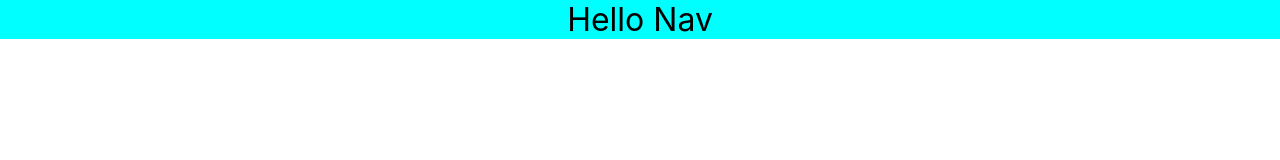
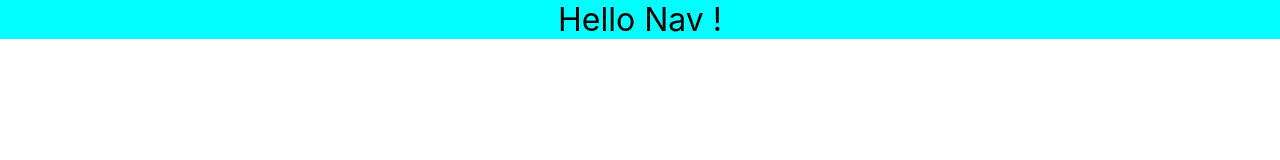
Before and after one commit to karancode-singh/ShareMyGaddi-carpooling, a React (Create React App) app in the folder frontend/: page / in a window 1280 px wide. Shown: the top 160 px of the page. Built offline with nearby package versions, Linux system fonts and the light colour scheme.

Commit message:
feat(navbar): first commit

```diff
--- a/frontend/src/components/Navbar.js
+++ b/frontend/src/components/Navbar.js
@@ -5,7 +5,7 @@ import './Navbar.css'
 export default function Navbar(props) {
   return(
         <div id="Navbar-container" >
-            Hello {props.name}
+            Hello {props.name} !
         </div>
     );
 }
```
